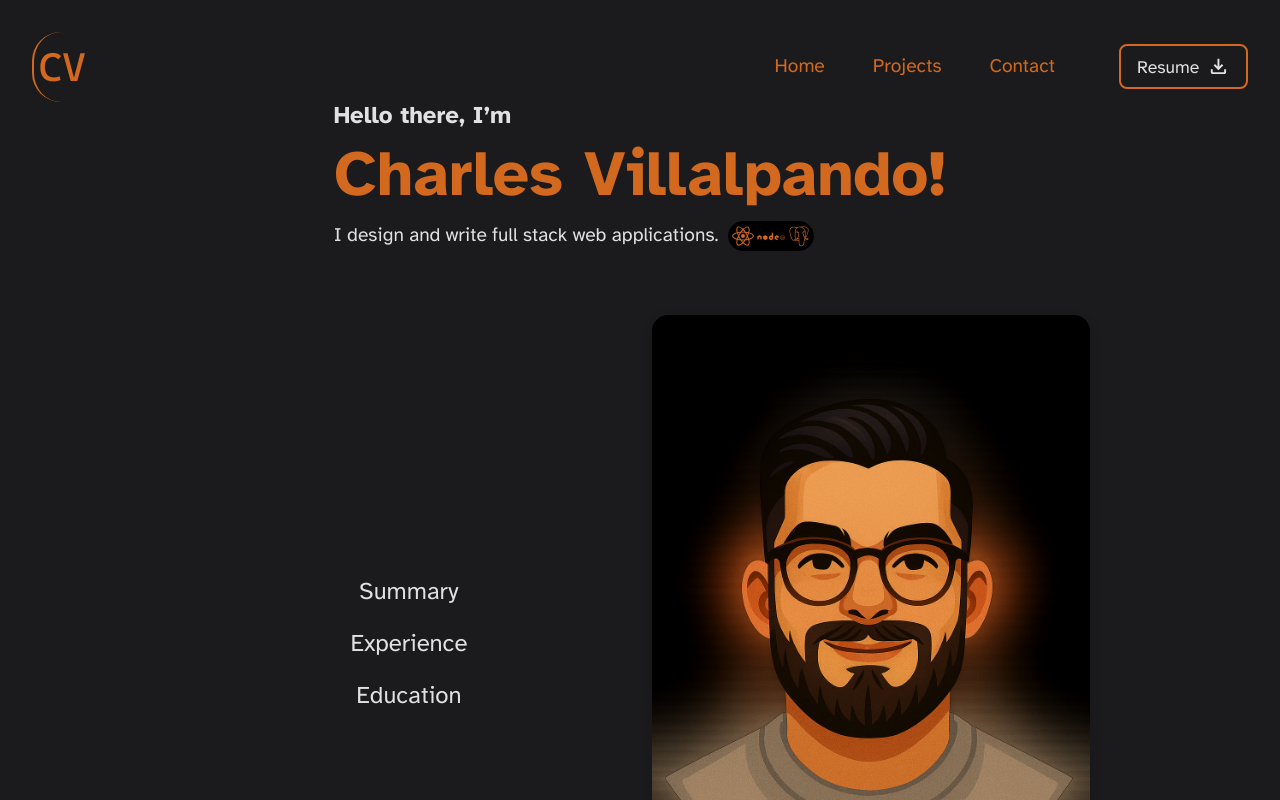
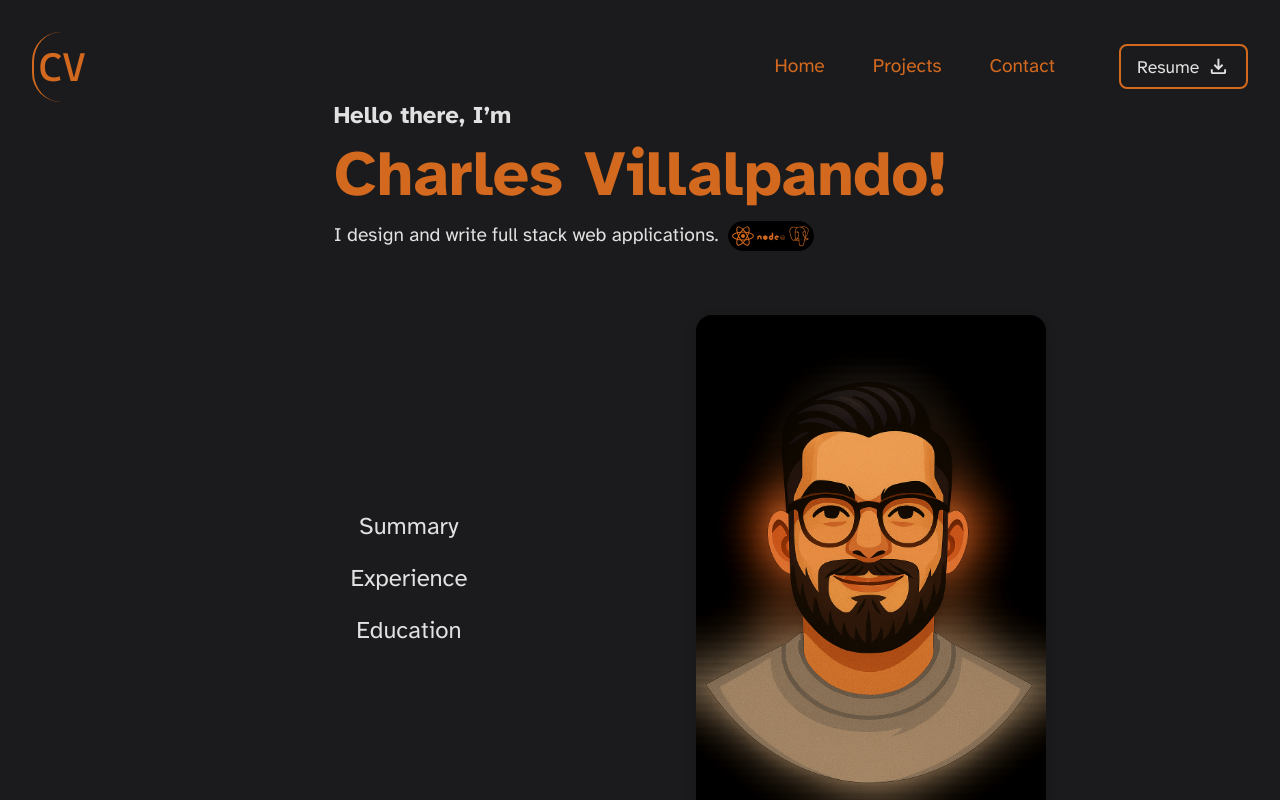
Before and after one commit to charlesvill/portfolio-react, a React (Vite) app: page / in a window 1280 px wide. Shown: the top 800 px of the page. Built offline with nearby package versions, Linux system fonts and the light colour scheme.

Commit message:
Styling fixes

```diff
--- a/src/components/home/homeLayoutNav/layoutNav.module.css
+++ b/src/components/home/homeLayoutNav/layoutNav.module.css
@@ -1,6 +1,6 @@
 .layoutCont {
   display: flex;
   flex-direction: column;
-  gap: 10rem;
+  gap: 7rem;
 
 }
--- a/src/components/home/landing/landing.module.css
+++ b/src/components/home/landing/landing.module.css
@@ -1,9 +1,8 @@
 .landing {
   display: flex;
-  flex-direction: column; /* stack on mobile */
+  flex-direction: column;
   align-items: center;
   gap: 2rem;
-  margin: 0 0 5rem 0;
 }
 
 .greetCont {
@@ -50,6 +49,7 @@
   font-weight: 700;
   line-height: 1.2;
 
+  text-align: left;
   color: var(--accent-text-color);
   margin: 0;
 }
@@ -122,6 +122,9 @@
 
 /* Desktop: side-by-side */
 @media (min-width: 768px) {
+  .name {
+    text-align: center;
+  }
   .navCont {
     flex-direction: row;
     justify-content: space-between;
@@ -144,7 +147,7 @@
   }
 
   .imgCont img {
-    width: 100%;
+    width: 80%;
     height: 100%;
     object-fit: cover; /* keeps proportions while filling space */
   }
```
